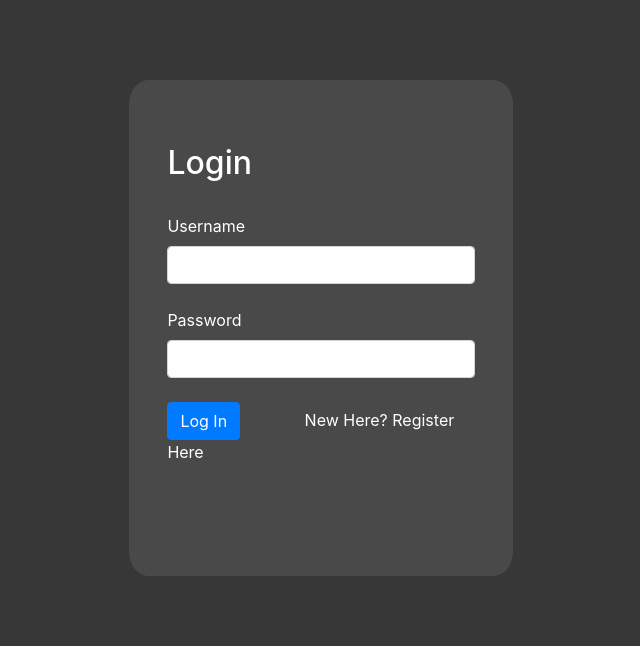
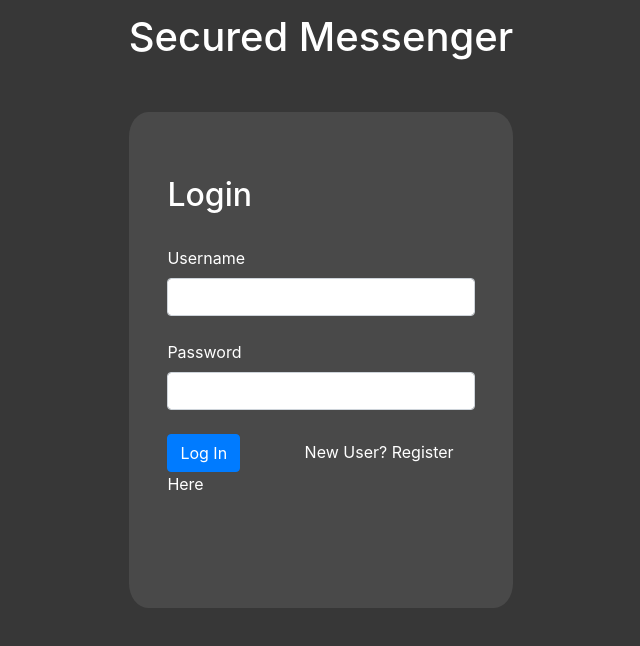
Before and after one commit to sd8capricon/sm.react, a React (Create React App) app: page / in a window 1280 px wide. Shown: the top 646 px of the page, without its empty margins (319-959 px from the left). Built offline with nearby package versions, Linux system fonts and the light colour scheme; no server answers.

Commit message:
minor changes

```diff
--- a/public/index.html
+++ b/public/index.html
@@ -7,45 +7,18 @@
     <meta name="viewport" content="width=device-width, initial-scale=1.0" />
 
     <meta name="theme-color" content="#000000" />
-    <meta
-      name="description"
-      content="Web site created using create-react-app"
-    />
     <link rel="apple-touch-icon" href="%PUBLIC_URL%/logo192.png" />
-    <!--
-      manifest.json provides metadata used when your web app is installed on a
-      user's mobile device or desktop. See https://developers.google.com/web/fundamentals/web-app-manifest/
-    -->
+
     <link rel="manifest" href="%PUBLIC_URL%/manifest.json" />
-    <!--
-      Notice the use of %PUBLIC_URL% in the tags above.
-      It will be replaced with the URL of the `public` folder during the build.
-      Only files inside the `public` folder can be referenced from the HTML.
-
-      Unlike "/favicon.ico" or "favicon.ico", "%PUBLIC_URL%/favicon.ico" will
-      work correctly both with client-side routing and a non-root public URL.
-      Learn how to configure a non-root public URL by running `npm run build`.
-    -->
 
     <!-- Bootstrap  -->
     <link rel="stylesheet" href="https://cdn.jsdelivr.net/npm/bootstrap@4.6.0/dist/css/bootstrap.min.css" integrity="sha384-B0vP5xmATw1+K9KRQjQERJvTumQW0nPEzvF6L/Z6nronJ3oUOFUFpCjEUQouq2+l" crossorigin="anonymous">
     <script src="https://code.jquery.com/jquery-3.5.1.slim.min.js" integrity="sha384-DfXdz2htPH0lsSSs5nCTpuj/zy4C+OGpamoFVy38MVBnE+IbbVYUew+OrCXaRkfj" crossorigin="anonymous"></script>
     <script src="https://cdn.jsdelivr.net/npm/bootstrap@4.6.0/dist/js/bootstrap.bundle.min.js" integrity="sha384-Piv4xVNRyMGpqkS2by6br4gNJ7DXjqk09RmUpJ8jgGtD7zP9yug3goQfGII0yAns" crossorigin="anonymous"></script>
 
-    <title>React App</title>
+    <title>Secured Messenger</title>
   </head>
   <body>
-    <noscript>You need to enable JavaScript to run this app.</noscript>
     <div id="root"></div>
-    <!--
-      This HTML file is a template.
-      If you open it directly in the browser, you will see an empty page.
-
-      You can add webfonts, meta tags, or analytics to this file.
-      The build step will place the bundled scripts into the <body> tag.
-
-      To begin the development, run `npm start` or `yarn start`.
-      To create a production bundle, use `npm run build` or `yarn build`.
-    -->
   </body>
 </html>
--- a/src/App.css
+++ b/src/App.css
@@ -3,7 +3,7 @@
     background-color: #494949;
     border-radius: 5%;
     padding: 5vw 3vw;
-    margin: 6.25vw auto;
+    margin: 4vw auto;
     width: 30vw;
 }
 
@@ -44,13 +44,11 @@
 
 /* ChatSection */
 .chat{
-    background-color: #373737;
     margin: 0;
     padding: auto;
     height: 100%;
 }
 .chat-friend{
-    background-color: #373737;
     padding: 1%;
     color: white;
 }
--- a/src/components/Login.jsx
+++ b/src/components/Login.jsx
@@ -47,7 +47,7 @@ export default function Login(){
             <Form.Control type="text" value={username} onChange={handleUsername}/><br/>
             <Form.Label>Password</Form.Label><br/>
             <Form.Control type="password" autoComplete="on"value={password} onChange={handlePassword}/><br/>
-            <Button type="submit">Log In</Button><Link to="/" style={{color:"white", marginLeft:"21%"}}>New Here? Register Here</Link><br/><br />
+            <Button type="submit">Log In</Button><Link to="/" style={{color:"white", marginLeft:"21%"}}>New User? Register Here</Link><br/><br />
             {isError?<label>{err}</label>: <label> </label>}
         </Form>
     );
--- a/src/pages/home.jsx
+++ b/src/pages/home.jsx
@@ -65,7 +65,7 @@ export default function Home(){
     if(verificationError || getFriendError){
         return(
             <div>
-                {/* <h1>You are not Logged In</h1> */}
+                <h1 style={{textAlign:"center", margin:"1%"}}>Secured Messenger</h1>
                 <Login/>
             </div>
         );
```
